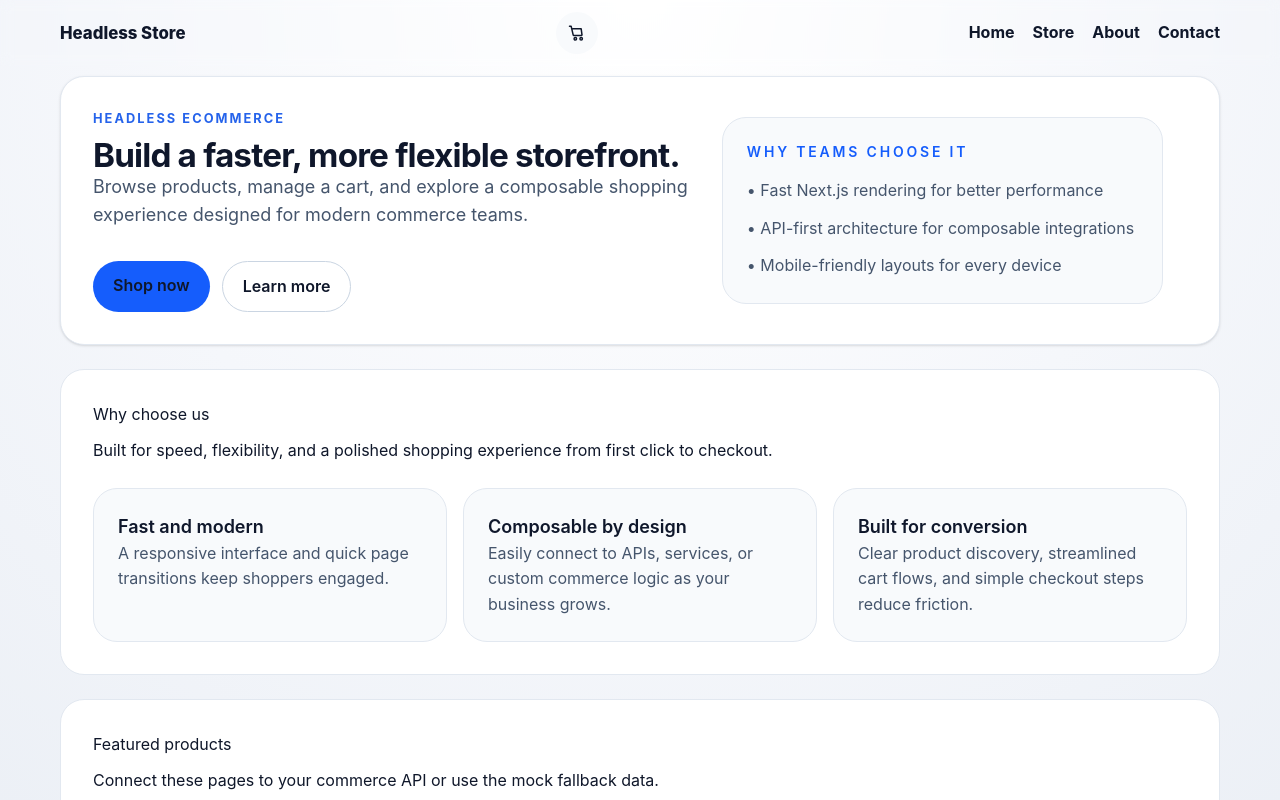
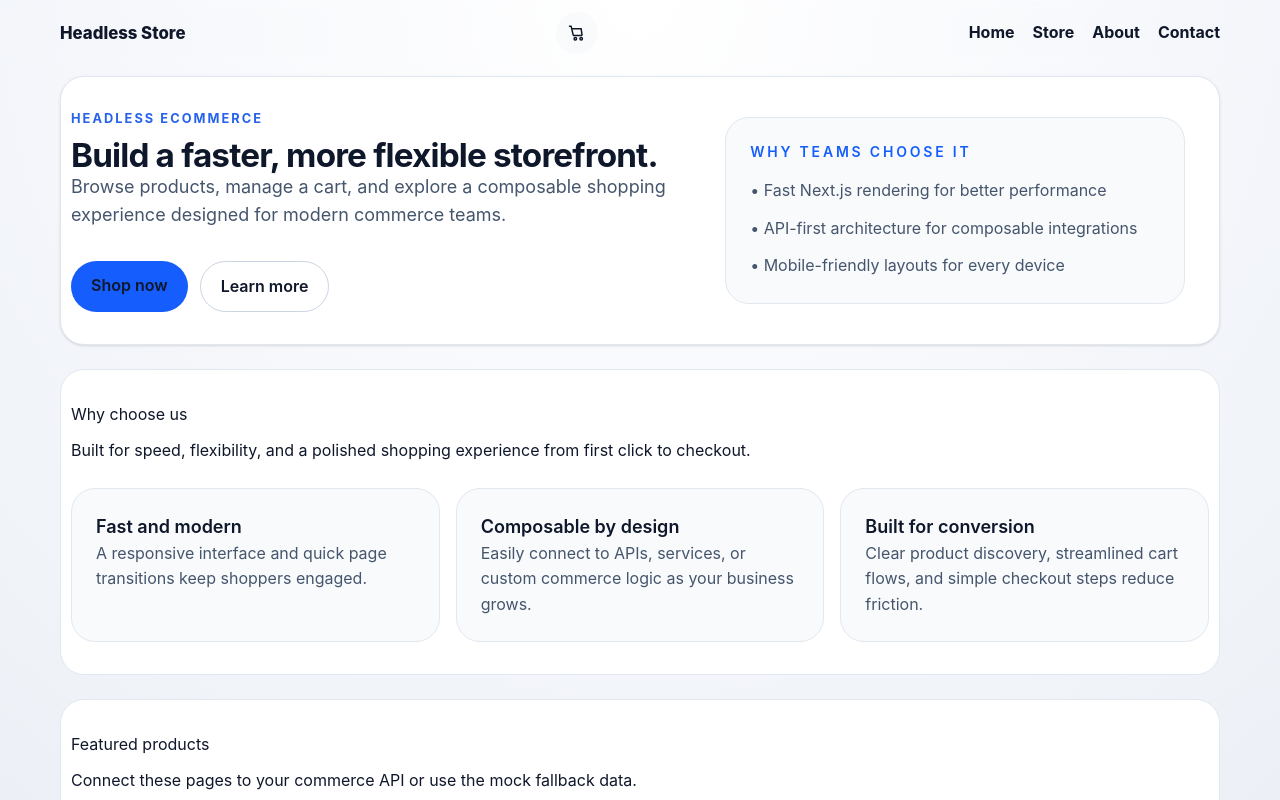
Before and after one commit to lucasdrew448-cmd/ecommerce, a Next.js app: page / in a window 1280 px wide. Shown: the top 800 px of the page. Built offline with nearby package versions, Linux system fonts and the light colour scheme; no server answers.

Commit message:
fix: adjust padding in card styles for improved layout

```diff
--- a/app/globals.css
+++ b/app/globals.css
@@ -37,7 +37,7 @@ a {
   background: #ffffff;
   border: 1px solid #e2e8f0;
   border-radius: 24px;
-  padding: 32px;
+  padding: 32px 10px;
   margin-bottom: 24px;
 }
 
```
